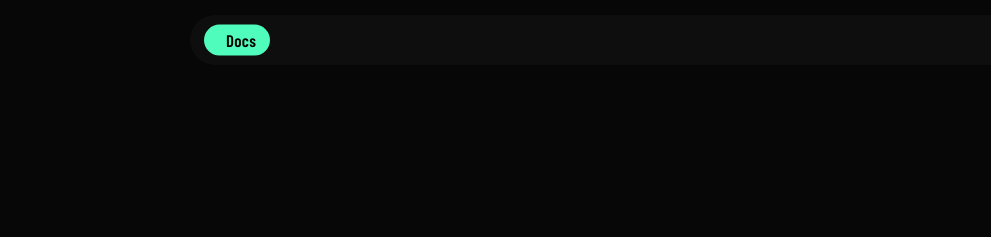
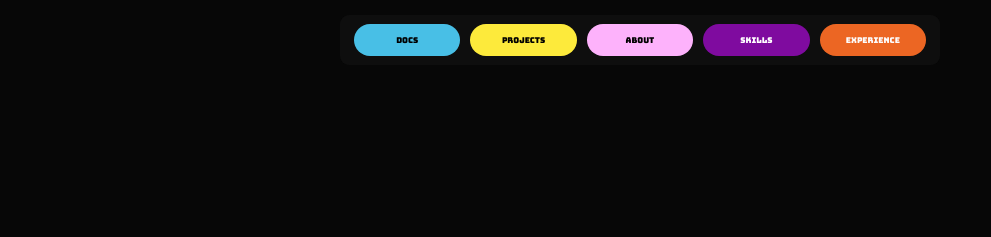
Before and after one commit to AndrewPanimdim/andrewpanimdim, a website built with Vite: page index.html in a window 1280 px wide. Shown: the top 237 px of the page, 0-991 px from the left. Built offline with nearby package versions, Linux system fonts and the light colour scheme; no server answers; a web font is replaced by a local one; what andrewpanimdim would draw is missing.

Commit message:
nav buttons

```diff
--- a/src/global.css
+++ b/src/global.css
@@ -86,9 +86,9 @@ main {
   top: 15px;
   left: 50%;
   transform: translateX(-50%);
-  width: min(92vw, 900px);
+  width: min(92vw, 600px);
   height: 50px;
-  border-radius: 999px;
+  border-radius: 9px;
   background: rgba(20, 20, 20, 0.6);
   backdrop-filter: blur(12px);
   -webkit-backdrop-filter: blur(12px);
--- a/src/sections/topnav-docs.css
+++ b/src/sections/topnav-docs.css
@@ -1,55 +1,214 @@
-/* Docs button inside the top nav (left most side) */
+
+/* =====================================
+   NAVBAR ENTRANCE
+===================================== */
+
+#topnav {
+  opacity: 0;
+  animation: navbarEnter 0.8s ease 4s forwards;
+}
+
+@keyframes navbarEnter {
+  from {
+      opacity: 0;
+      translate: 0 -15px;
+  }
+
+  to {
+      opacity: 1;
+      translate: 0 0;
+  }
+}
+
+
+/* =====================================
+ FLEX CONTAINER
+===================================== */
+#topnav .tn-full {
+  position: absolute;
+  inset: 0;
+
+  display: flex;
+  align-items: center;
+  justify-content: center;
+
+  width: 100%;
+  height: auto;
+
+  gap: 10px;
+  padding: 0 14px;
+}
+
+
+/* =====================================
+ NAVIGATION CARDS
+===================================== */
+
+#topnav .tn-card {
+
+  height: 65%;
+  align-self: center;
+  flex: 1;
+  min-width: 0;
+
+  display: flex;
+  flex-direction: column;
+  align-items: center;
+  justify-content: center;
+
+  overflow: hidden;
+  position: relative;
+
+  padding: 2px 8px;
+  border-radius: 999px;
+
+  color: #000;
+  text-decoration: none;
+
+  font-family: Bungee, sans-serif;
+  cursor: none;
+
+  transition:
+      flex 0.6s ease-in-out,
+      background-color 0.2s ease,
+      color 0.3s ease,
+      border-radius 0.6s ease,
+      scale 0.6s ease;
+}
+
+
+/* =====================================
+ INDIVIDUAL COLORS
+===================================== */
 
 #topnav .tn-docs {
-    position: absolute;
-    left: 14px;
-    top: 50%;
-    transform: translateY(-50%);
-    background-color: #4ffcbc;
+  background-color: #4fd1fce8;
+  opacity: 0;
+  animation: cardEnter 0.5s ease 4.85s forwards;
+}
+
+#topnav .tn-projects {
+  background-color: #fdea3b;
+  opacity: 0;
+  animation: cardEnter 0.5s ease 5.05s forwards;
+}
+
+#topnav .tn-about {
+  background-color: #fdb2fb;
+  opacity: 0;
+  animation: cardEnter 0.5s ease 5.25s forwards;
+}
+
+#topnav .tn-skills {
+  background-color: #7f0b9f;
+  opacity: 0;
+  color: white;
+  animation: cardEnter 0.5s ease 5.45s forwards;
+}
+
+#topnav .tn-experience {
+  background-color: #ef6824;
+  opacity: 0;
+  color: white;
+  animation: cardEnter 0.5s ease 5.65s forwards;
+}
+
+#topnav .tn-contact {
+  background-color: #ff9100;
+  opacity: 0;
+  animation: cardEnter 0.5s ease 5.85s forwards;
+}
 
 
-    display: inline-flex;
-    align-items: center;
-    gap: 8px;
+/* =====================================
+ CARD ENTRANCE
+===================================== */
 
-    padding: 7px 14px;
-    border-radius: 999px;
-
-    color: #000000;
-    text-decoration: none;
-    font-size: 1.05rem;
-    font-weight: 600;
-    letter-spacing: 0.02em;
-    line-height: 1;
-    cursor: none;
-    -webkit-tap-highlight-color: transparent;
-
-    transition: background 0.25s ease;
+@keyframes cardEnter {
+  from {
+      opacity: 0;
+      filter: blur(4px);
   }
 
-
-  #topnav .tn-docs:hover {
-    background: rgba(255, 255, 255, 0.12);
-    color: white;
-
+  to {
+      opacity: 1;
+      filter: blur(0);
   }
+}
 
 
-  #topnav .tn-docs:focus-visible {
-    outline: 2px solid #ffdf38;
-    outline-offset: 2px;
-  }
+/* =====================================
+ CARD LABELS
+===================================== */
 
-  /* Projects button */
-.tn-projects {
-  display: flex;
-  align-items: center;
-  text-decoration: none;
-  color: inherit;
-  cursor: pointer;
-  transition: opacity 0.25s ease;
+#topnav .tn-card span {
+  font-family: Bungee, sans-serif;
+  font-size: 0.5rem;
+  white-space: nowrap;
+  line-height: 1.1;
 }
 
-.tn-projects:hover {
-  opacity: 0.6;
+#topnav .tn-card small {
+  opacity: 0;
+
+  font-family: Arial, sans-serif;
+  font-size: 0.4rem;
+
+  white-space: nowrap;
+
+  transition: opacity 0.4s ease;
 }
+
+/* =====================================
+ FLEX HOVER EXPANSION
+===================================== */
+
+#topnav .tn-full:hover .tn-card:hover {
+  flex: 1.7;
+
+  background-color: rgb(11, 20, 55);
+  color: white;
+
+  scale: 1.01;
+
+  z-index: 2;
+}
+
+#topnav .tn-full:hover .tn-card:hover small {
+  opacity: 1;
+}
+
+
+/* =====================================
+ KEYBOARD ACCESSIBILITY
+===================================== */
+
+#topnav .tn-card:focus-visible {
+  outline: 2px solid #ffdf38;
+  outline-offset: 2px;
+}
+
+
+/* =====================================
+ COMPACT NAVBAR
+===================================== */
+
+#topnav.compact .tn-full {
+  opacity: 0;
+  pointer-events: none;
+  transition: opacity 0.3s ease;
+}
+
+
+/* =====================================
+ REDUCED MOTION
+===================================== */
+
+@media (prefers-reduced-motion: reduce) {
+  #topnav,
+  #topnav .tn-card {
+      animation: none;
+      opacity: 1;
+      transition: none;
+  }
+}
--- a/src/sections/topnav.ts
+++ b/src/sections/topnav.ts
@@ -1,43 +1,48 @@
+
 import './topnav-docs.css'
 
 export function initTopNav(): () => void {
-  // BASE_URL keeps the link working on GitHub Pages (/andrewpanimdim/) and Vercel (/)
-  const docsUrl = `${import.meta.env.BASE_URL}docs.html`
+  const base = import.meta.env.BASE_URL
 
-  // ---------- PROJECTS BUTTON ----------
-
-  const projectsLink = document.createElement('a')
-  projectsLink.href = '/projects.html'
-  projectsLink.textContent = 'Projects'
-  projectsLink.className = 'tn-projects'
-
-
-  // Create the navbar
   const nav = document.createElement('nav')
   nav.id = 'topnav'
 
-  nav.appendChild(projectsLink)
-
   nav.innerHTML = `
     <div class="tn-full">
-      <!-- Docs button, left most side -->
-      <a class="tn-docs" href="${docsUrl}" aria-label="Open the documentation">
-        <svg viewBox="0 0 16 16" fill="currentColor" aria-hidden="true">
-          <path d="M1 2.75A.75.75 0 0 1 1.75 2h3.5c.97 0 1.85.37 2.5 1 .65-.63 1.53-1 2.5-1h3.5a.75.75 0 0 1 .75.75v9.5a.75.75 0 0 1-.75.75h-3.5c-.55 0-1.06.22-1.43.57a.75.75 0 0 1-1.04 0A2.02 2.02 0 0 0 5.25 13h-3.5a.75.75 0 0 1-.75-.75v-9.5ZM7.25 4.9A1.5 1.5 0 0 0 5.25 3.5h-2.75v8h2.75c.9 0 1.7.3 2 .78V4.9Zm1.5 7.38c.3-.48 1.1-.78 2-.78h2.75v-8h-2.75a1.5 1.5 0 0 0-2 1.4v7.38Z"/>
-        </svg>
-        <span>Docs</span>
+
+      <a class="tn-card tn-docs" href="${base}docs.html">
+        <span>DOCS</span>
       </a>
 
-      <!-- More nav content can go here -->
+      <a class="tn-card tn-projects" href="${base}projects.html">
+        <span>PROJECTS</span>
+      </a>
+
+      <a class="tn-card tn-about" href="#about">
+        <span>ABOUT</span>
+      </a>
+
+      <a class="tn-card tn-skills" href="#skills">
+        <span>SKILLS</span>
+      </a>
+
+      <a class="tn-card tn-experience" href="#experience">
+        <span>EXPERIENCE</span>
+      </a>
+
+      <!--
+      <a class="tn-card tn-contact" href="#contact">
+        <span>CONTACT</span>
+      </a>
+       -->
     </div>
 
-    <!-- Compact navbar label -->
     <div class="tn-mini">AP</div>
   `
 
   document.body.prepend(nav)
 
-  // Compact navbar when scrolling down
+  // Compact navbar on scroll
   let lastY = window.scrollY
   let waiting = false
 
@@ -71,7 +76,6 @@ export function initTopNav(): () => void {
     passive: true,
   })
 
-  // Cleanup if the navbar is removed or reinitialized
   return () => {
     window.removeEventListener('scroll', onScroll)
     nav.remove()
```
Also changed, not shown: src/sections/topnav-projects.css (added).
